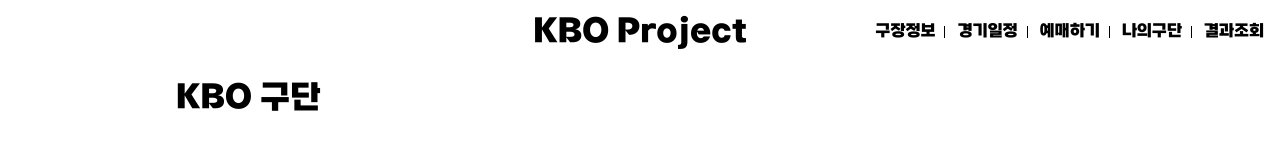
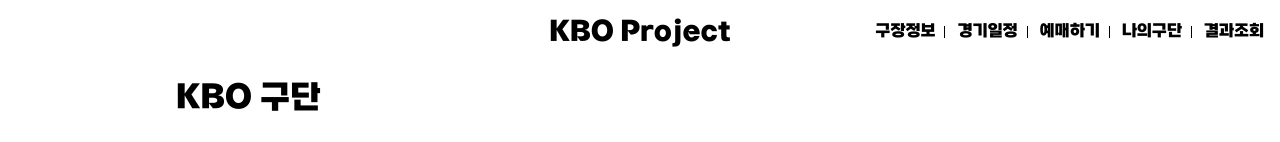
Before and after one commit to tkdals5879/kboProject2, a React (Create React App) app: page / in a window 1280 px wide. Shown: the top 142 px of the page. Built offline with nearby package versions, Linux system fonts and the light colour scheme.

Commit message:
fixedNavBar h1 font size 1.7rem

```diff
--- a/public/404.html
+++ /dev/null
@@ -1,4 +0,0 @@
-<html>
-  <head><meta http-equiv="refresh" content="0; url=/" /></head>
-  <body></body>
-</html>
--- a/src/css/layout/layout.css
+++ b/src/css/layout/layout.css
@@ -12,7 +12,7 @@
   background-color: transparent;
   backdrop-filter: blur(10px);
   color: #000;
-  z-index: 99;
+  z-index: 999;
 }
 .layoutWrap .fixedHeader h1 {
   position: absolute;
@@ -20,6 +20,7 @@
   left: 50%;
   transform: translate(-50%, -50%);
   cursor: pointer;
+  font-size: 1.7rem;
 }
 .layoutWrap .fixedHeader .topNavWrap {
   display: none;
--- a/src/css/layout/layout.scss
+++ b/src/css/layout/layout.scss
@@ -12,7 +12,7 @@
         background-color: transparent;
         backdrop-filter: blur(10px);
         color: #000;
-        z-index: 99;
+        z-index: 999;
 
         h1 {
             position: absolute;
@@ -20,6 +20,7 @@
             left: 50%;
             transform: translate(-50%, -50%);
             cursor: pointer;
+            font-size: 1.7rem;
         }
 
         .topNavWrap {
```
Also changed, not shown: 2 other files (tests, documents, lock files or other folders).
